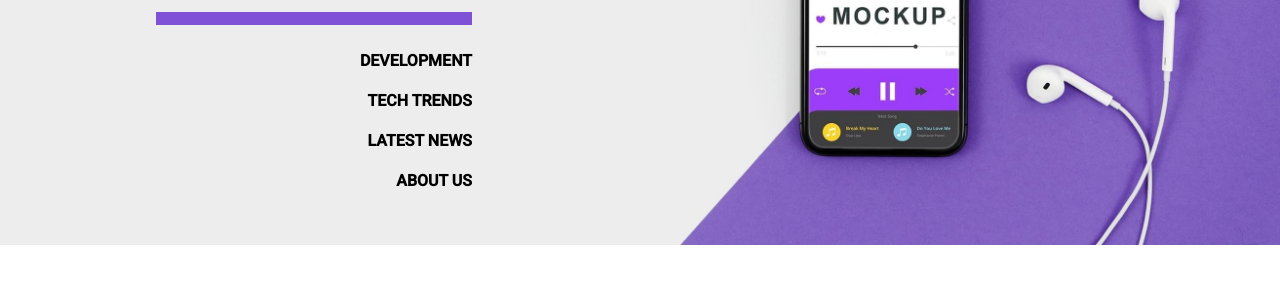
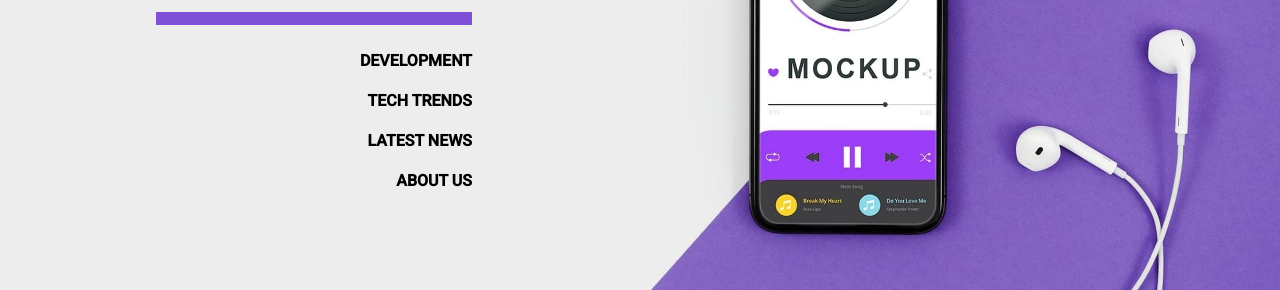
Before and after one commit to dang1707vu/nicepage2, a website: page index.html in a window 1280 px wide. Shown: the part 373-663 px from the top of the page. Drawn offline with nearby package versions, Linux system fonts and the light colour scheme.

Commit message:
full responsivity 'Hero'

```diff
--- a/index.html
+++ b/index.html
@@ -47,17 +47,17 @@
   </nav>
 
   <!-- Hero Section -->
-  <section class="hero bg-light text-black" style="max-height: 671px;">
+  <section class="hero bg-light text-black">
     <div class="containerHero">
         <div class="row">
-            <div class="col-xs-12 col-sm-8 col-md-6 rowHero">
+            <div class="col-12 col-sm-6 col-md-6 col-lg-6 rowHero">
                 <h2 class="fw-bolder display-4">
                     <strong>Mobile application development</strong>
                 </h2>
                 <h5>
                     Image from <span class="border-bottom border-3 border-primary">Freepik</span>
                 </h5>
-                <div class="col-8 col-xs-8 col-sm-8 col-md-12 borderH border-primary"></div>
+                <div class="col-8 col-xs-8 col-sm-6 col-md-12 borderH border-primary"></div>
                 <div class="row heroParagraph fw-bolder">
                     <p class="pt-4">DEVELOPMENT</p>
                     <p>TECH TRENDS</p>
@@ -66,7 +66,7 @@
                 </div>
             </div>
             <div class="col-12 col-md-6">
-              <img src="/images/bg-hero.jpg" class="heroImg img-fluid" style="max-height: 671px;">
+              <img src="/images/bg-hero.jpg" class="heroImg img-responsive">
             </div>
         </div>
     </div>
--- a/main.scss
+++ b/main.scss
@@ -59,6 +59,7 @@ p {
     width: 340px;
     margin-left: auto;
     margin-right: auto;
+    padding-top: 40px;
 }
 .borderH {
     margin-top: 20px;
@@ -68,45 +69,67 @@ p {
 }
 
 .heroImg {
+    max-width: 671px;
     height: 100%;
     background-size: cover;
     background-repeat: no-repeat;
-    background-position: bottom right;
+    background-position: right;
     object-fit: cover;
     float: right;
 }
 
-.rowHero {
-    padding-top: 40px;
+.heroParagraph {
+    text-align: left;
 }
 
-// @media screen and (max-width: 430px) {
-// }
+@media screen and (max-width: 767px) {
+    .hero {
+        height: 990px;
+        text-align: left;
+    }
+    .heroImg {
+        height: 598px;
+        width: 645px;
 
-// @media screen and (max-width: 605px) {
-
-// }
+    }
+    .rowHero {
+        margin-left: 20px;
+        width: 80%;
+    }
+}
 
 @media screen and (min-width: 768px) {
+    .hero {
+        height: 562px;
+    }
+    .heroImg {
+        position: absolute;
+        height: 562px;
+    }
     .heroParagraph {
         text-align: right;
     }
 }
 
-// @media screen and (max-width: 922px) {
-//     .heroImg {
-//         height: 600px;
-//     }
-//     .hero {
-//         height: 600px;
-//     }
-// }
+@media screen and (min-width: 992px) {
+    .hero {
+        height: 620px;
+    }
+    .heroImg {
+        height: 620px;
+        position: absolute;
+    }
+}
 
-// @media screen and (max-width: 1127px) {
-//     .heroImg {
-
-//     }
-// }
+@media screen and (min-width: 1200px) {
+    .hero {
+        height: 620px;
+    }
+    .heroImg {
+        position: relative;
+        height: 620px;
+    }
+}
 
 //Workout
 .workout {
```
Also changed, not shown: style.css, 1 other file.
